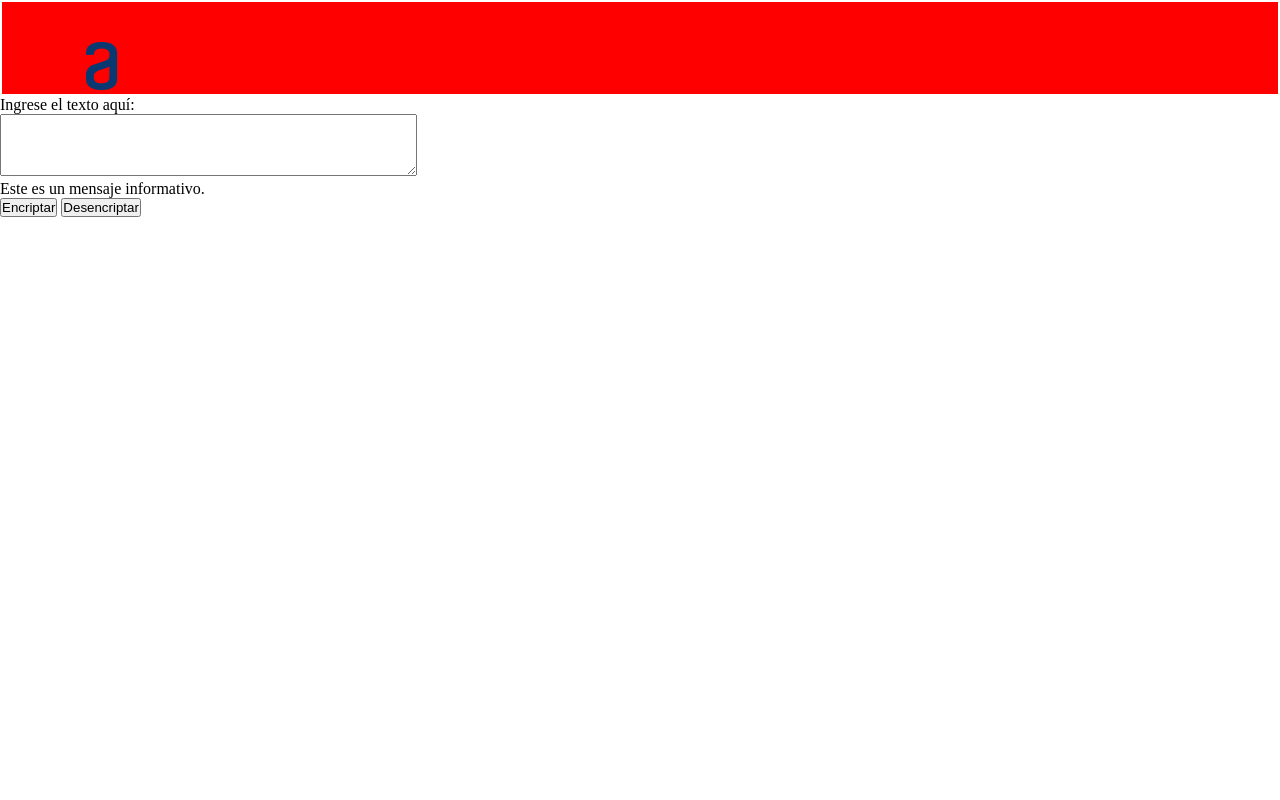
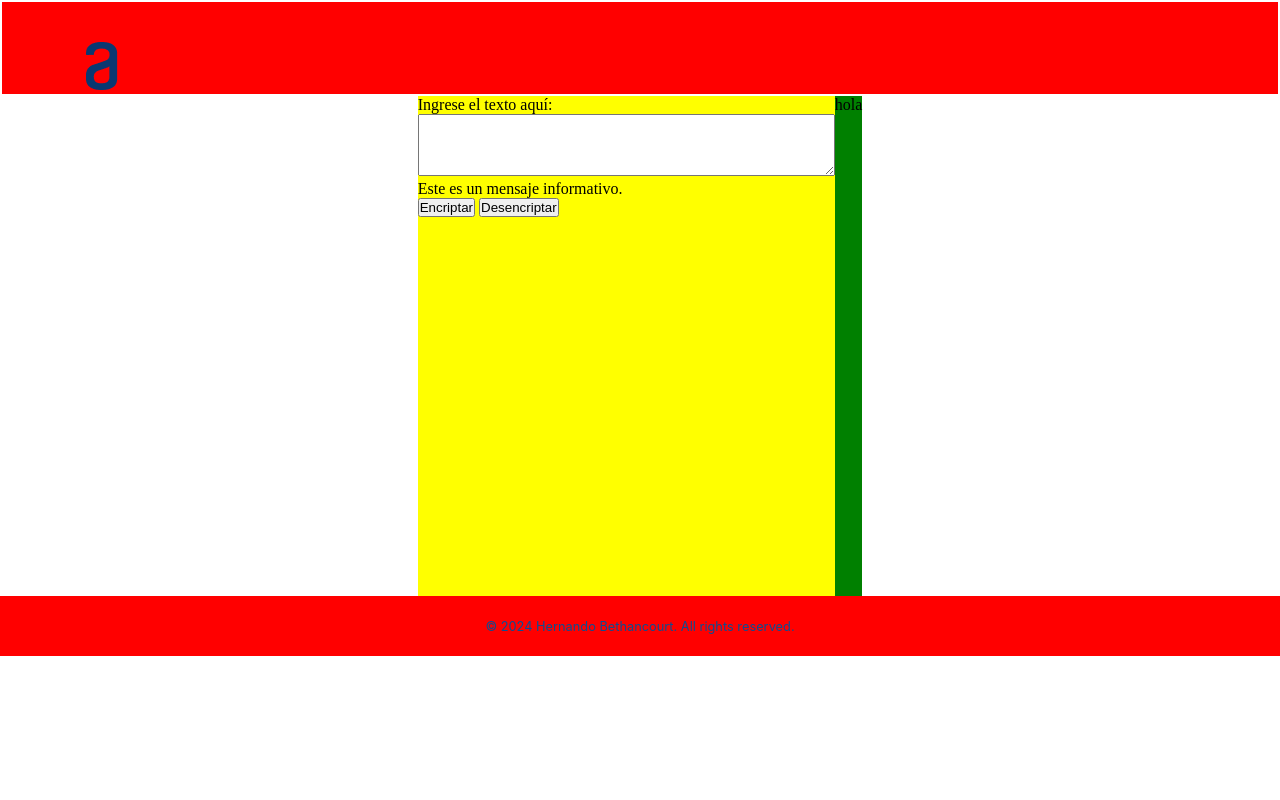
Before and after one commit to hbethancourt/Encriptador_de_Texto, a plain HTML site: page index.html in a window 1280 px wide. Shown: the top 800 px of the page. Drawn offline with Linux system fonts and the light colour scheme.

Commit message:
Actualiza todo

```diff
--- a/css/styles.css
+++ b/css/styles.css
@@ -11,14 +11,16 @@
     --color-footer: red; /* Color de fondo del footer */
     --color-footer-text:  #0c4d92; /* Color del texto del footer */
     --fuente-Inter: 'Inter', sans-serif; /* Fuente */
+
+
+    --color-section1: yellow;
+    --color-section2: green;
 }
 
 body {
     display: flex;
     flex-direction: column; /* Asegura que los elementos se apilen verticalmente */
-    min-height: 100vh; /* Para que el footer esté siempre al final */
-    box-sizing: border-box;
-    min-height: 100vh;
+
 }
 
 .header {
@@ -45,21 +47,34 @@ body {
 }
 
 main {
+    flex:1;
     display: flex;
-    flex-direction: column; /* Asegura que los elementos se apilen verticalmente */
-    min-height: 100vh; /* Para que el footer esté siempre al final */
+    flex-direction: row; /* Asegura que los elementos se apilen verticalmente */
+    justify-content: center; /* Centrado horizontal */
     box-sizing: border-box;
-    flex: 1; /* Ocupa el espacio restante */
+}
+.section1{
+    background-color: var(--color-section1); /* Color de fondo */
+
+}
+.section2{
+    background-color: var(--color-section2); /* Color de fondo */
+}
+
+.section1, .section2 {
+    box-sizing: border-box;
+    height: 500px;
 }
 
 .footer {
     display: flex;
     align-items: center;
     justify-content: center; /* Centrado horizontal */
-    text-align: center; /* Centrar texto */
     height: 60px; /* Altura del footer */
     background-color: var(--color-footer); /* Color de fondo */
     font-family: var(--fuente-Inter); /* Fuente */
     font-size: 1vw; /* Tamaño de fuente */
     color: var(--color-footer-text); /* Color del texto */
+    margin-top: 0; /* Elimina el margen superior */
+
 }
--- a/index.html
+++ b/index.html
@@ -33,6 +33,7 @@
         </section>
         <section class="section2">
             <!-- Contenido de la sección 2 -->
+             hola
         </section>
     </main>
 
```
